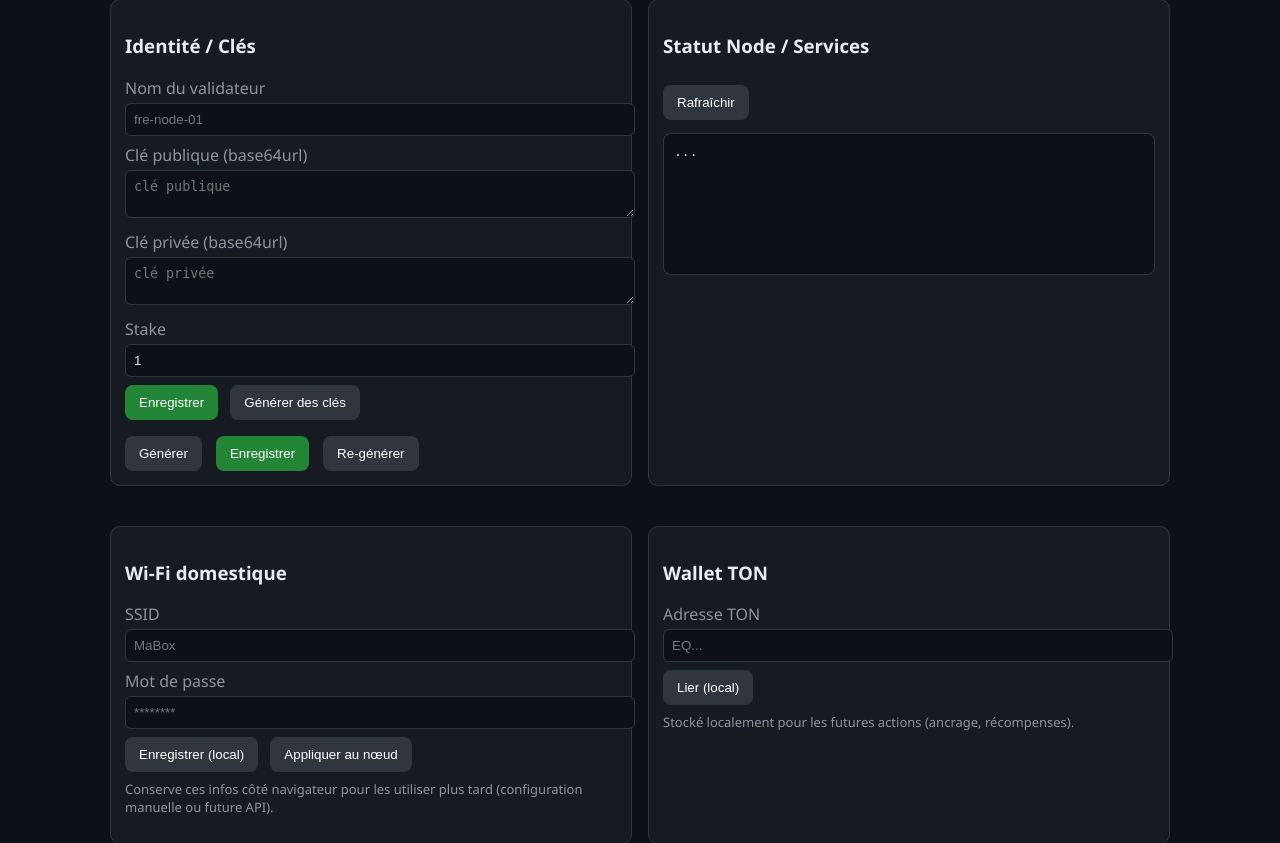
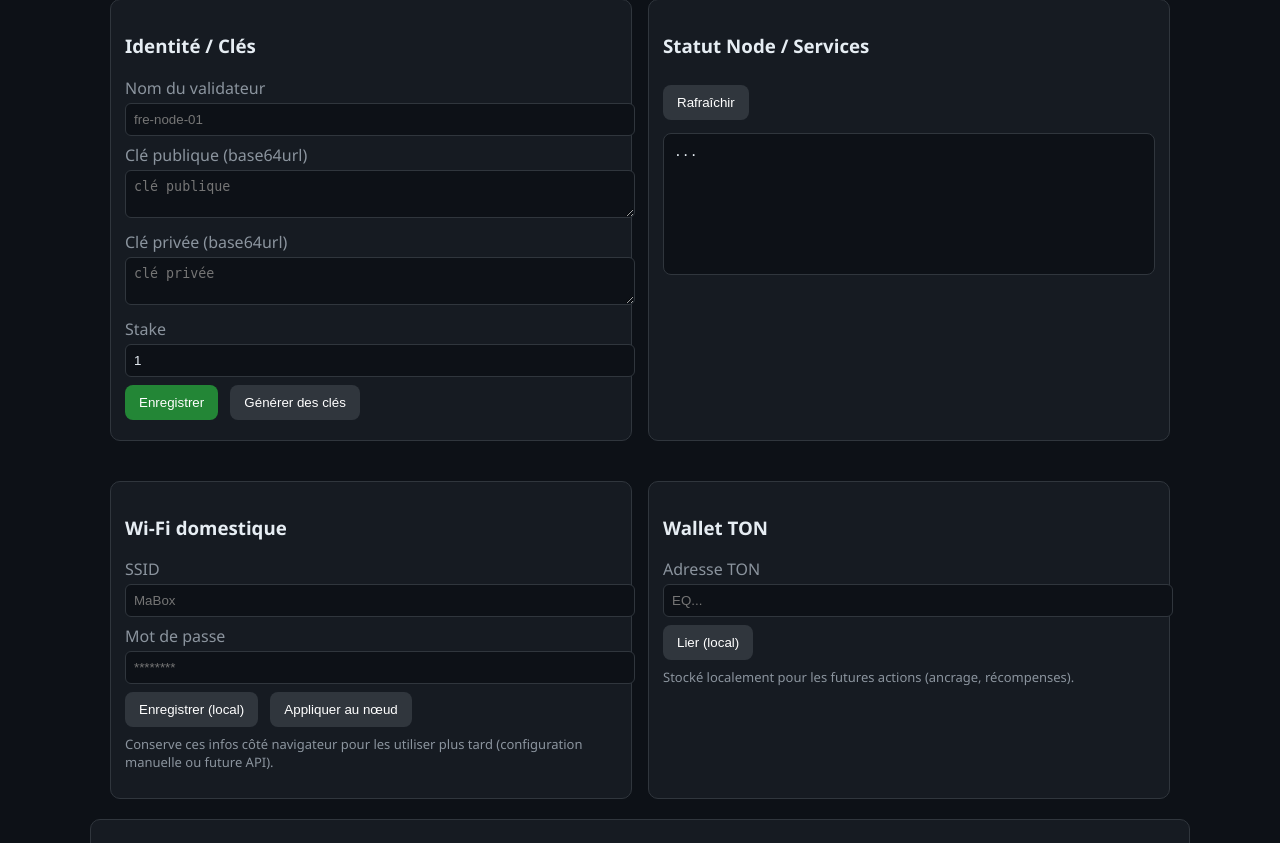
Before and after one commit to FRANCNUMERIQUE/fre_node, a FastAPI app: page /validator in a window 1280 px wide. Shown: the part 135-978 px from the top of the page. Run offline with FastAPI, Linux system fonts and the light colour scheme.

Commit message:
Hide key action buttons and guard JS handlers

```diff
--- a/dashboard/static/validator.js
+++ b/dashboard/static/validator.js
@@ -125,9 +125,10 @@
   restartDashBtn.onclick = () => restartService("fre_dashboard");
   runUpdateBtn.onclick = runUpdate;
   refreshStatusBtn.onclick = refreshStatus;
-  document.getElementById("saveValidator").onclick = saveValidator;
+  const saveValidatorBtn = document.getElementById("saveValidator");
+  if (saveValidatorBtn) saveValidatorBtn.onclick = saveValidator;
   loadProfileBtn.onclick = loadProfile;
-  generateKeysBtn.onclick = async () => {
+  if (generateKeysBtn) generateKeysBtn.onclick = async () => {
     valStatus.textContent = "Génération en cours...";
     const b64url = (buf) => btoa(String.fromCharCode(...new Uint8Array(buf))).replace(/\+/g, "-").replace(/\//g, "_").replace(/=+$/, "");
 
@@ -166,7 +167,7 @@
     }
   };
 
-  regenerateKeysBtn.onclick = async () => {
+  if (regenerateKeysBtn) regenerateKeysBtn.onclick = async () => {
     const warning = "Re-générer les clés va invalider les anciennes. Sauvegardez vos clés actuelles avant de continuer. Continuer ?";
     if (!window.confirm(warning)) {
       valStatus.textContent = "Re-génération annulée.";
--- a/dashboard/templates/validator.html
+++ b/dashboard/templates/validator.html
@@ -43,11 +43,7 @@
             <button id="saveValidator">Enregistrer</button>
             <button class="secondary" id="generateKeys">Générer des clés</button>
         <div class="status" id="valStatus"></div>
-        <div style="margin-top:8px; display:flex; gap:6px; flex-wrap:wrap;">
-            <button class="secondary" id="generateKeys">Générer</button>
-            <button id="saveValidator">Enregistrer</button>
-            <button class="secondary" id="regenerateKeys">Re-générer</button>
-        </div>
+        <!-- Boutons masqués pour l'instant -->
     </div>
 
         <div class="card">
```
